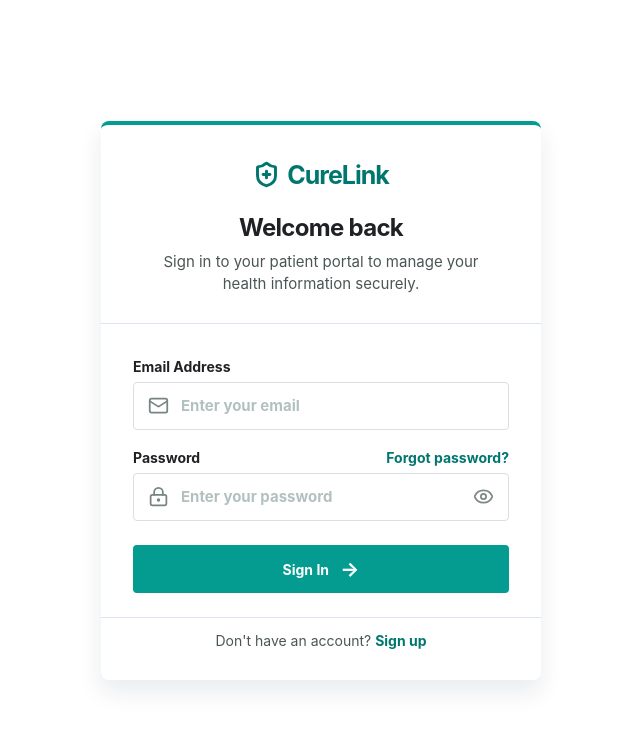
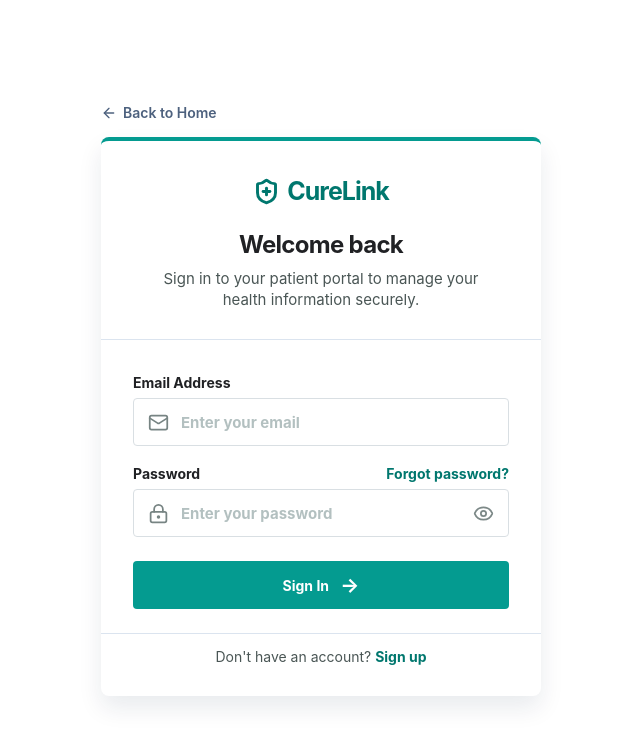
Before and after one commit to ParthGund/CureLink, a React (Vite) app in the folder client/: page /login in a window 1280 px wide. Shown: the top 744 px of the page, without its empty margins (319-959 px from the left). Built offline with nearby package versions, Linux system fonts and the light colour scheme; no server answers.

Commit message:
feat(auth): add Back to Home button and linkable brand header on auth pages

```diff
--- a/client/src/components/auth/AuthCard.jsx
+++ b/client/src/components/auth/AuthCard.jsx
@@ -1,3 +1,17 @@
+import { Link } from 'react-router-dom';
+import { ArrowLeft } from 'lucide-react';
+
 export default function AuthCard({ children }) {
-  return <main className="auth-page"><section className="auth-card">{children}</section></main>;
+  return (
+    <main className="auth-page">
+      <div className="auth-page__container">
+        <Link to="/" className="auth-back-home">
+          <ArrowLeft size={16} /> Back to Home
+        </Link>
+        <section className="auth-card">
+          {children}
+        </section>
+      </div>
+    </main>
+  );
 }
--- a/client/src/components/auth/AuthHeader.jsx
+++ b/client/src/components/auth/AuthHeader.jsx
@@ -1,5 +1,15 @@
 import { ShieldPlus } from 'lucide-react';
+import { Link } from 'react-router-dom';
 
 export default function AuthHeader({ title, description }) {
-  return <header className="auth-header"><div className="auth-brand"><ShieldPlus aria-hidden="true" size={27} strokeWidth={2.6} /><span>CureLink</span></div><h1>{title}</h1><p>{description}</p></header>;
+  return (
+    <header className="auth-header">
+      <Link to="/" className="auth-brand" style={{ textDecoration: 'none' }}>
+        <ShieldPlus aria-hidden="true" size={27} strokeWidth={2.6} />
+        <span>CureLink</span>
+      </Link>
+      <h1>{title}</h1>
+      <p>{description}</p>
+    </header>
+  );
 }
--- a/client/src/styles/global.css
+++ b/client/src/styles/global.css
@@ -3264,3 +3264,32 @@ select.modal-input {
     width: 100%;
   }
 }
+
+/* ── Auth Back to Home ───────────────────────────────────────── */
+.auth-page__container {
+  display: flex;
+  flex-direction: column;
+  width: min(100%, 440px);
+  gap: 16px;
+}
+
+.auth-page__container .auth-card {
+  width: 100%;
+}
+
+.auth-back-home {
+  display: inline-flex;
+  align-items: center;
+  gap: 6px;
+  color: var(--slate);
+  font-size: 14px;
+  font-weight: 600;
+  text-decoration: none;
+  align-self: flex-start;
+  transition: all 0.2s ease;
+}
+
+.auth-back-home:hover {
+  color: var(--teal-dark);
+  transform: translateX(-4px);
+}
```
